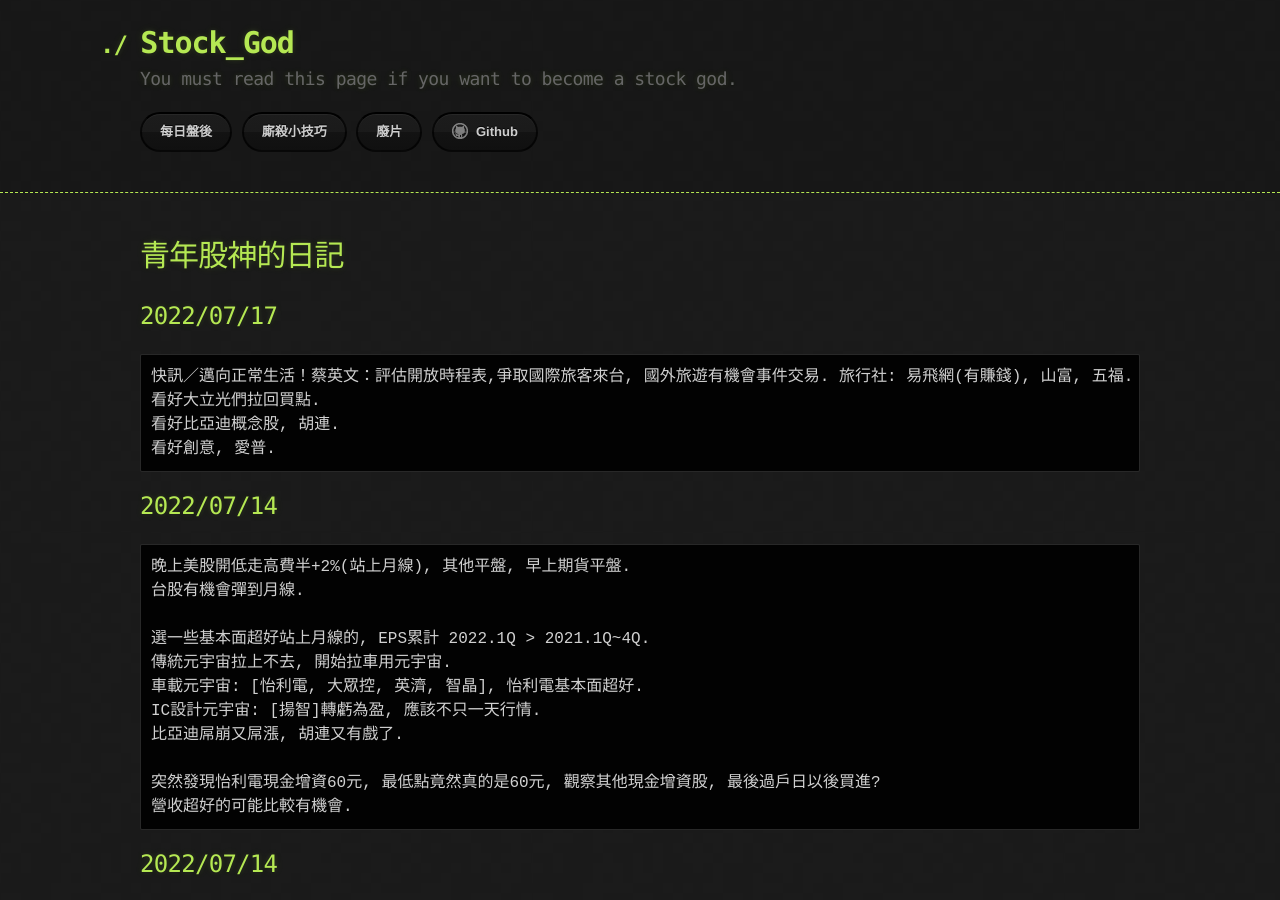
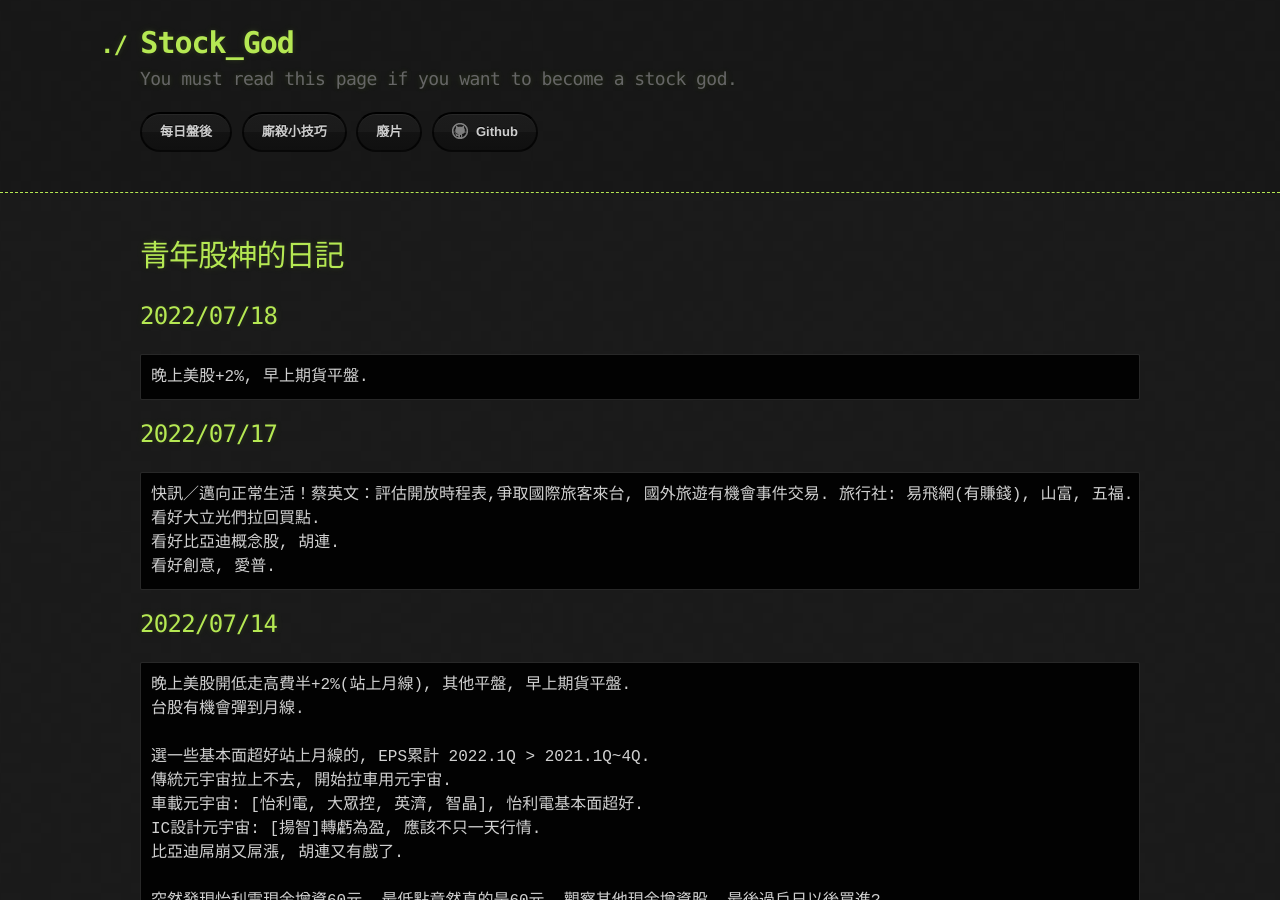
Before and after one commit to lepg5487/Stock_God, a Jekyll site: the page built from index.md, in a window 1280 px wide and 900 px high. Built offline with Jekyll 4.4.1, drawn with Linux system fonts in a browser that asks for light colours; our own code applies the rules of GitHub Pages for plain Markdown files.

Commit message:
Update index.md

````diff
--- a/index.md
+++ b/index.md
@@ -3,6 +3,11 @@
 ---
 
 # 青年股神的日記
+## 2022/07/18
+```
+晚上美股+2%, 早上期貨平盤.
+```
+
 ## 2022/07/17
 ```
 快訊／邁向正常生活！蔡英文：評估開放時程表,爭取國際旅客來台, 國外旅遊有機會事件交易. 旅行社: 易飛網(有賺錢), 山富, 五福.
````
